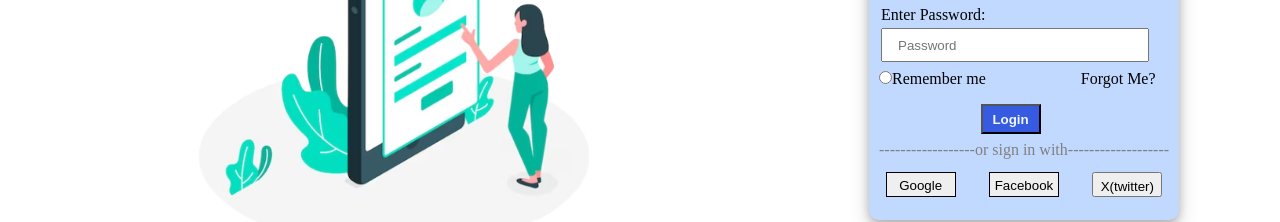
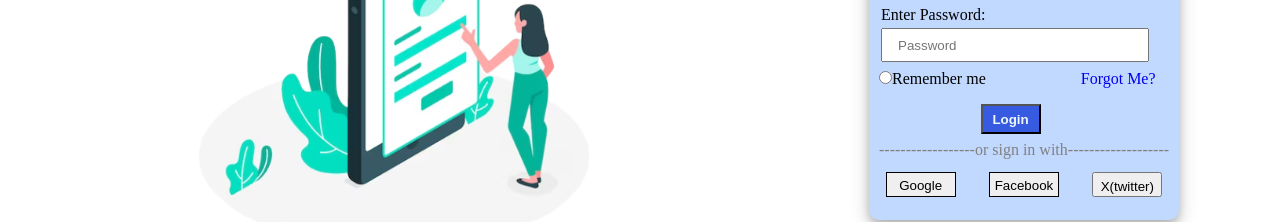
Before and after one commit to Durga-prasad-1/G63ps, a React (Create React App) app in the folder Frontend/: page /login in a window 1280 px wide. Shown: the part 358-580 px from the top of the page. Built offline with nearby package versions, Linux system fonts and the light colour scheme.

Commit message:
made changes

```diff
--- a/Frontend/src/components/login/login.jsx
+++ b/Frontend/src/components/login/login.jsx
@@ -1,7 +1,7 @@
 import React from "react";
 import "./login.css";
 import { useState } from "react";
-import { Link, Navigate, useNavigate } from "react-router-dom";
+import { Link, useNavigate } from "react-router-dom";
 import loginImg from "../images/login.png";
 
 
@@ -77,7 +77,7 @@ function Login(props){
                         <input type="radio" className="putted" id="rem"/>Remember me
                     </label>
                 </div>
-                <a className="forgot" to="#">Forgot Me?</a>
+                <a className="forgot" href="#">Forgot Me?</a>
                 <button type="submit" id="login">Login</button>
                 <div className="div_box" id="extra">------------------or sign in with-------------------</div>
             </form>
```
